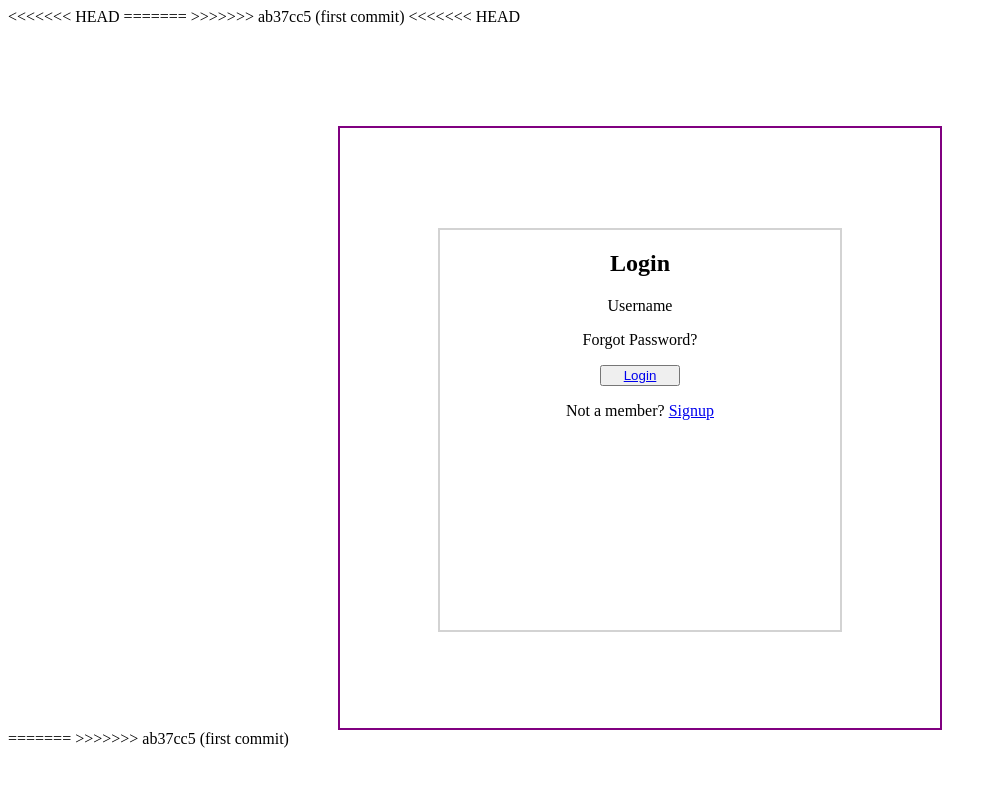
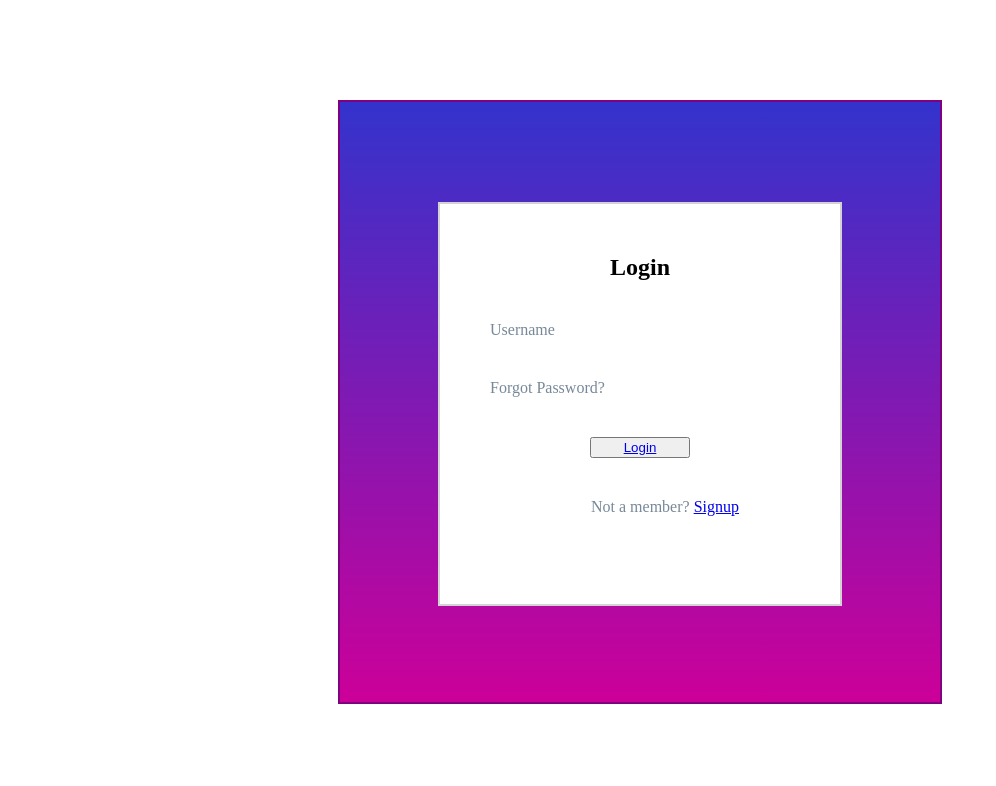
Before and after one commit to Ann-Barnshaw/Login-page, a plain HTML site: page index.html in a window 1280 px wide. Shown: the whole page, without its empty margins (0-996 px from the left). Drawn offline with Linux system fonts and the light colour scheme.

Commit message:
added css linear gradient

```diff
--- a/index.html
+++ b/index.html
@@ -1,16 +1,11 @@
 <!DOCTYPE html>
 <html lang="en">
-<<<<<<< HEAD
-
-=======
->>>>>>> ab37cc5 (first commit)
 <head>
     <meta charset="UTF-8">
     <meta name="viewport" content="width=device-width, initial-scale=1.0">
     <title>Login Page</title>
     <link rel="stylesheet" href="style.css">
 </head>
-<<<<<<< HEAD
 
 <body>
     <div class="wrapper">
@@ -18,25 +13,19 @@
         <div>
             <h2>Login</h2>
         </div>
-        <div>
+        <div class="username">
             <p>Username</p>
         </div>
-        <div>
+        <div class="password">
             <p>Forgot Password?</p>
         </div>
-        <div>
+        <div class="login">
             <button class="login_btn"><a href="#">Login</a></button>
         </div>
-        <div>
+        <div class="sign">
             <p>Not a member? <a href="#">Signup</a></p>
         </div>
     </div>
 </div>
 </body>
-
-=======
-<body>
-
-</body>
->>>>>>> ab37cc5 (first commit)
 </html>
--- a/style.css
+++ b/style.css
@@ -1,20 +1,23 @@
 body {
-
-<<<<<<< HEAD
+    color: lightslategray;
 }
 .container {
     width: 400px;
     border: 2px solid lightgrey;
     margin: 0 auto;
     margin-top: 100px;
-    text-align: center;
     height: 400px;
+    background-color: white;
 }
 h2 {
     font: bold;
+    padding-top: 30px;
+    color: black;
+    padding-bottom: 20px;
+    text-align: center;
 }
 .login_btn {
-width: 80px;
+width: 100px;
 }
 .wrapper {
     width: 600px;
@@ -22,6 +25,26 @@ width: 80px;
     margin: 0 auto;
     border: 2px solid purple;
     margin-top: 100px;
-=======
->>>>>>> ab37cc5 (first commit)
+    background-image: linear-gradient(#3333cc, #cc0099);
+
 }
+.login_btn {
+    width: 100px;
+}
+.username {
+    margin-left: 50px;
+    margin-bottom: 40px;
+}
+.password {
+    margin-left: 50px;
+    margin-bottom: 40px;
+}
+.login {
+    margin-bottom: 40px;
+    text-align: center;
+}
+.sign {
+    margin-left: 50px;
+    margin-bottom: 0px;
+    text-align: center;
+}
```
